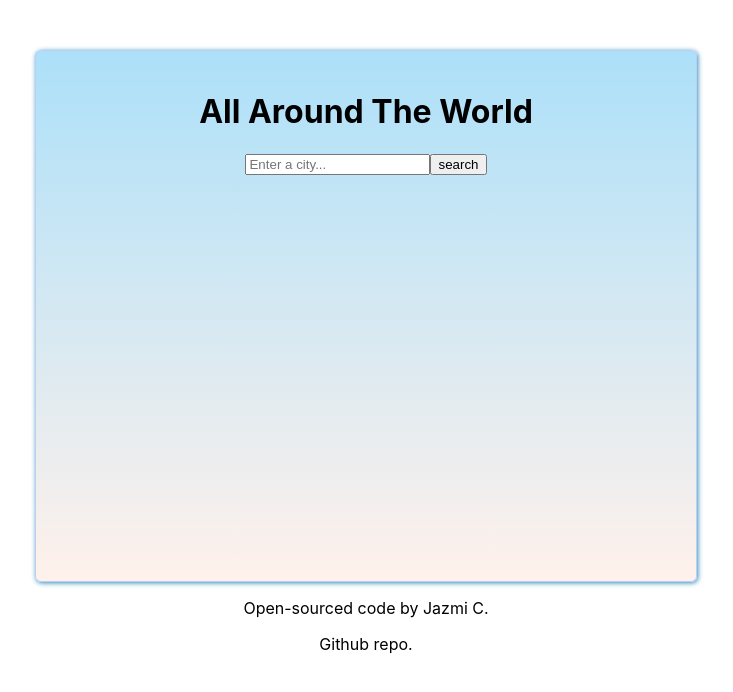
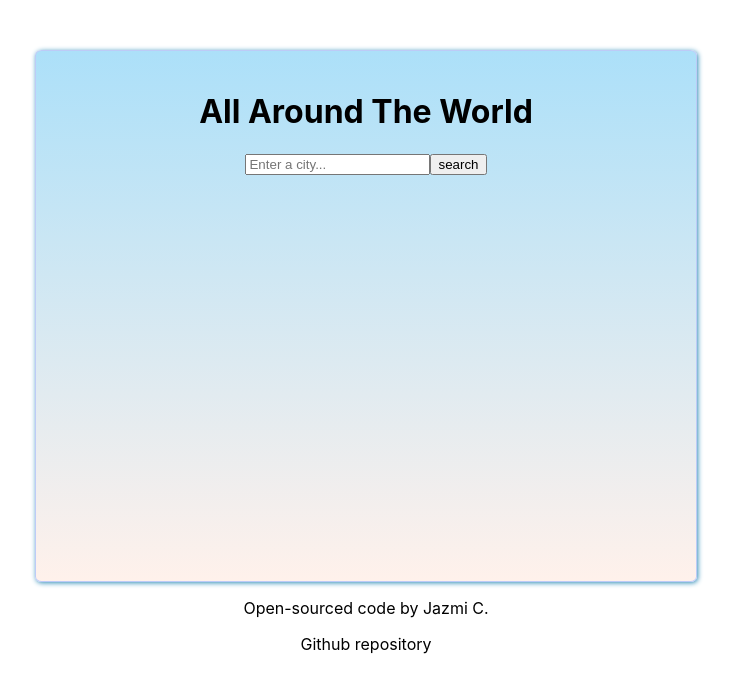
Before and after one commit to JaehaJack/Weather-React-App, a React (Create React App) app: page / in a window 1280 px wide. Shown: the top 692 px of the page, without its empty margins (274-1007 px from the left). Built offline with nearby package versions, Linux system fonts and the light colour scheme.

Commit message:
Updated app.js

```diff
--- a/src/App.js
+++ b/src/App.js
@@ -11,7 +11,7 @@ function App() {
       <p>Open-sourced code by Jazmi C.</p>
       <p>
         <a link="https://github.com/JaehaJack/Weather-React-App">
-          Github repo.
+          Github repository
         </a>
       </p>
     </div>
```
